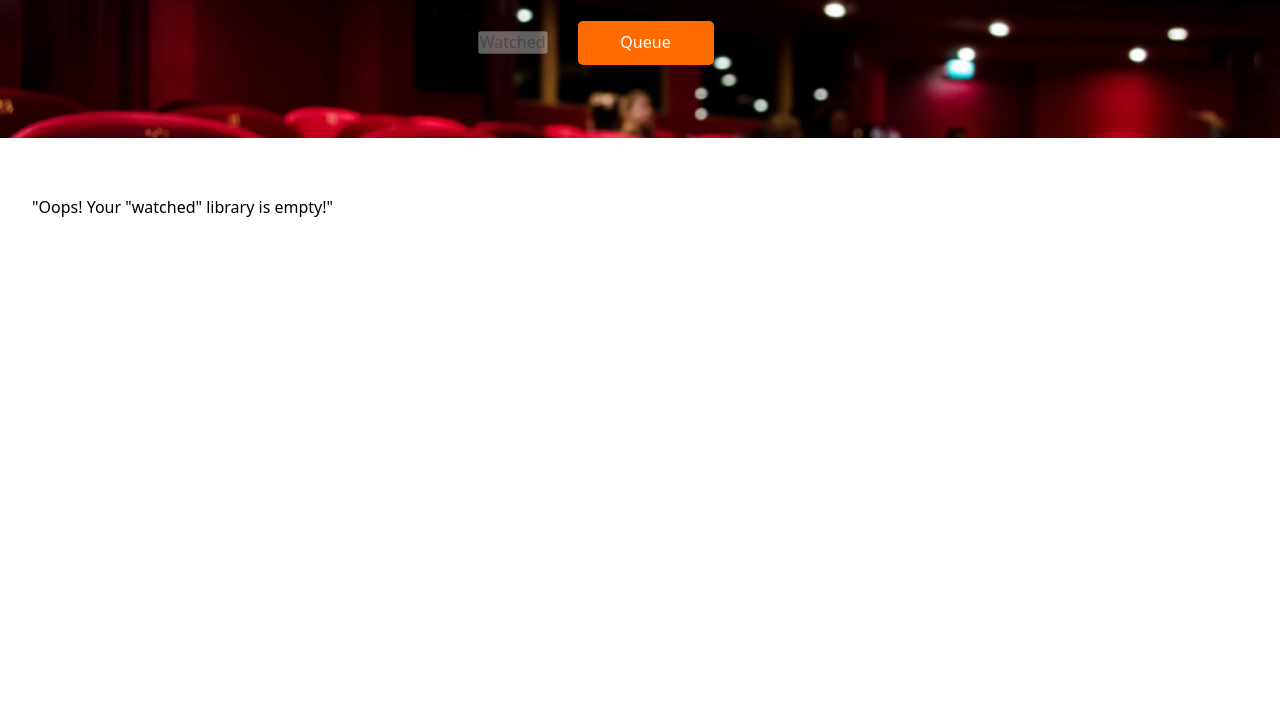
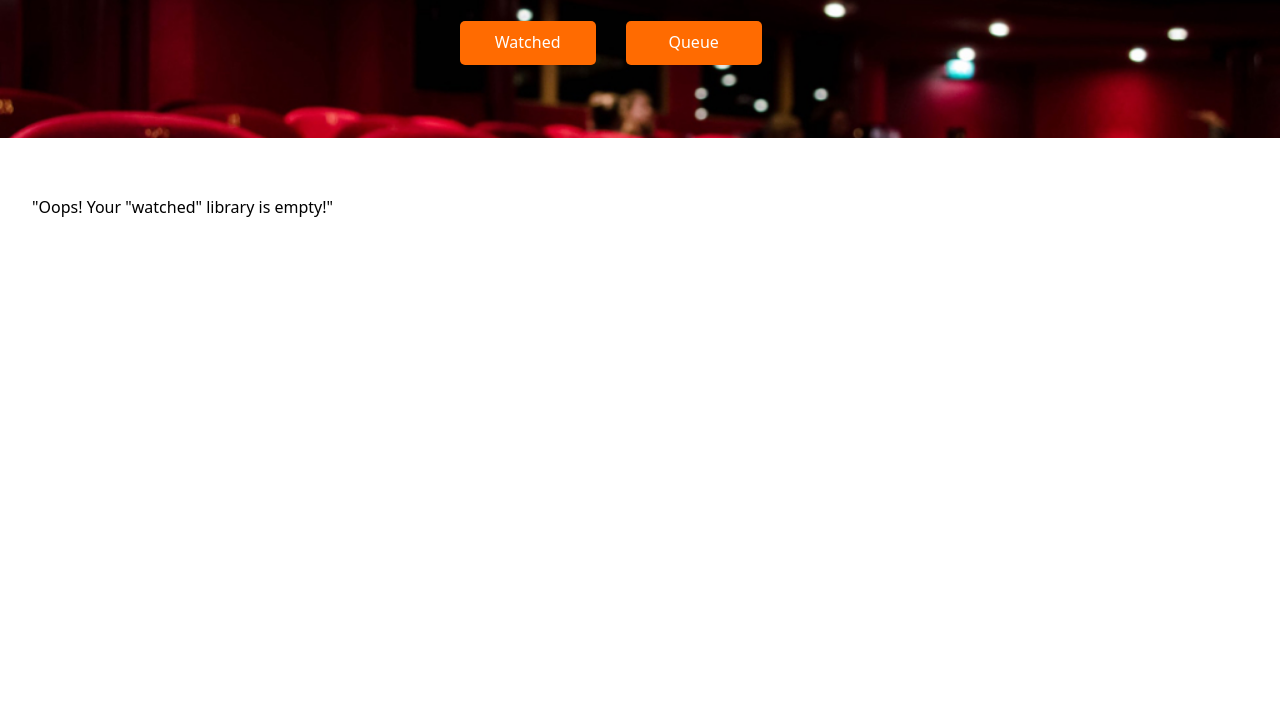
Before and after one commit to ING-JORGE2022/Proyecto-Filmoteka, a website built with Parcel: page src/library.html in a window 1280 px wide. Shown: the part 92-800 px from the top of the page. Built offline with nearby package versions, Linux system fonts and the light colour scheme.

Commit message:
change component css

```diff
--- a/src/partials/headerLib.html
+++ b/src/partials/headerLib.html
@@ -6,7 +6,7 @@
         <span class="logo__text">Filmoteka</span>
       </div>
       <div class="header__search">
-        <button class="search__button__act" data-id="watched-btn">Watched</button>
+        <button class="search__button header-movie-button--act" data-id="watched-btn">Watched</button>
         <button class="search__button header-movie-button" data-id="queue-btn">Queue</button>
       </div>
       <ul class="header__menu menu">
--- a/src/sass/components/_headerLib.scss
+++ b/src/sass/components/_headerLib.scss
@@ -64,22 +64,6 @@
         background-color: #FF6B01;
         border-style: none;
         outline: none;
-        margin-left: 30px;
-        border-radius: 5px;
-        color: #fff;
-
-        &:hover {
-          background-color: transparent;
-          border: 2px solid #fff;
-          color: #fff;
-        }
-      }
-      & .search__button__act {
-        width: 136px;
-        height: 44px;
-        background-color: transparent;
-        // border-style: none;
-        border: 2px solid #fff;
         margin-left: 30px;
         border-radius: 5px;
         color: #fff;
```
